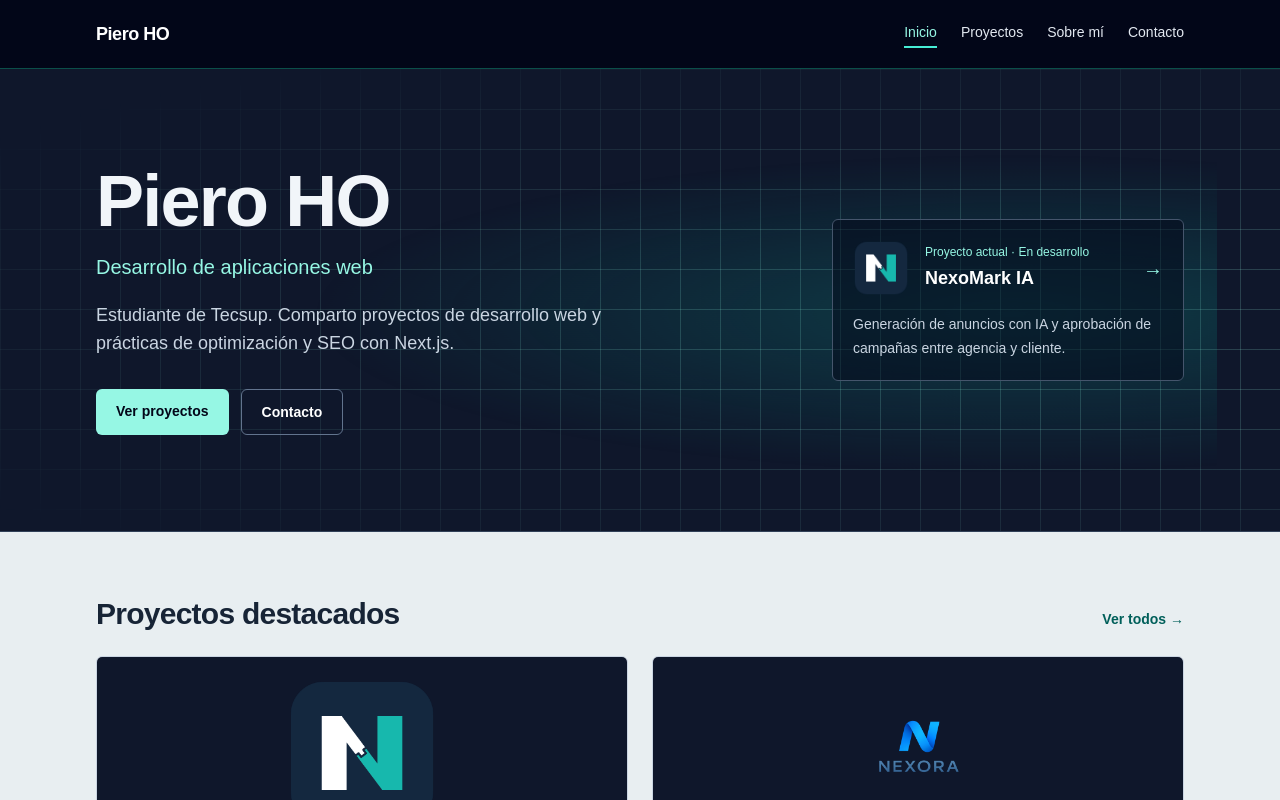
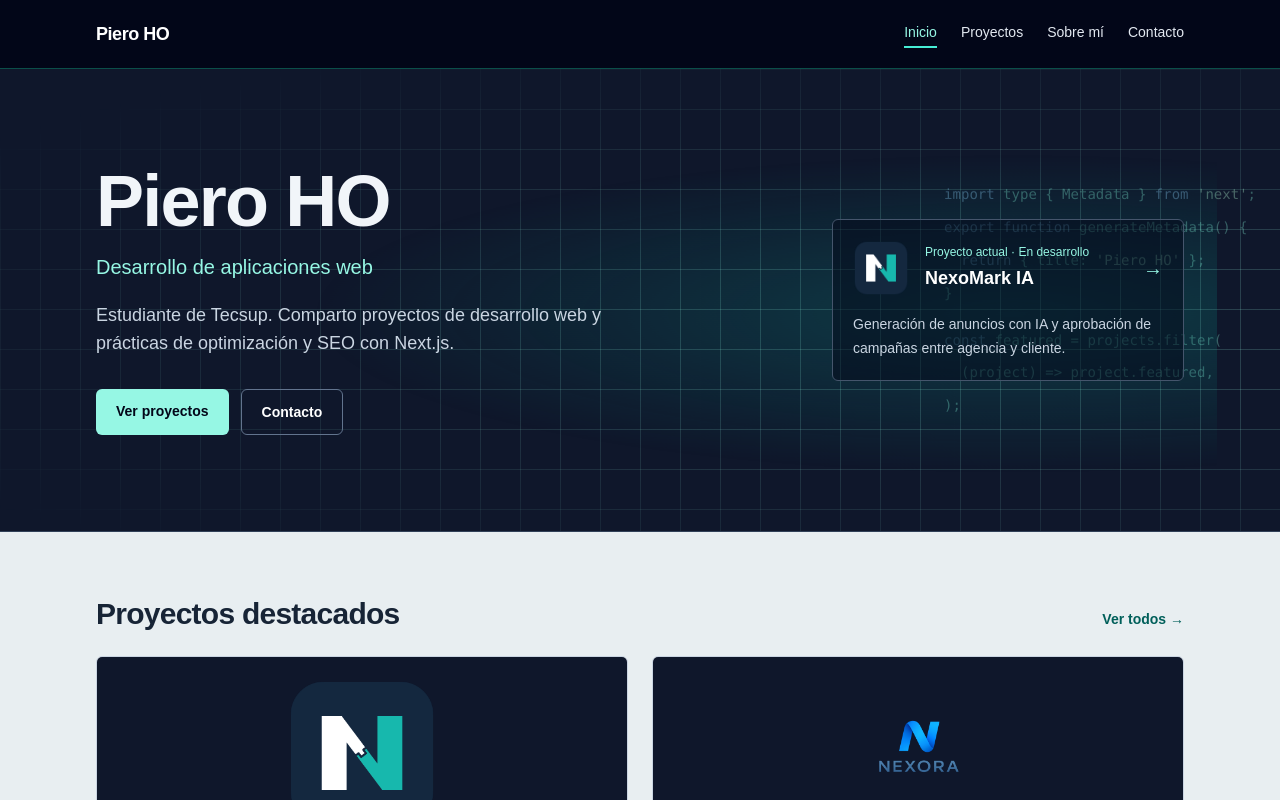
Before and after one commit to C5-PHO/DAWA-S14, a Next.js app: page / in a window 1280 px wide. Shown: the top 800 px of the page. Built offline with nearby package versions, Linux system fonts and the light colour scheme; no server answers.

Commit message:
feat: animate TypeScript snippets in portfolio hero

```diff
--- a/src/app/globals.css
+++ b/src/app/globals.css
@@ -89,3 +89,66 @@ footer :focus-visible {
     }
   }
 }
+
+.hero-code {
+  position: absolute;
+  right: max(1.5rem, calc((100% - 80rem) / 2));
+  top: 50%;
+  z-index: -1;
+  pointer-events: none;
+  transform: translateY(-50%);
+  color: #81e4cd;
+  opacity: 0.36;
+  font: 0.875rem/2.35 ui-monospace, Consolas, monospace;
+  white-space: pre;
+}
+
+.hero-code span {
+  display: block;
+  width: max-content;
+}
+
+.hero-code b {
+  color: #8dc9f2;
+  font-weight: 500;
+}
+
+.hero-code i {
+  color: #b1f4d0;
+  font-style: normal;
+}
+
+.hero-code-gap {
+  margin-top: 1em;
+}
+
+@media (max-width: 47.99rem) {
+  .hero-code {
+    top: auto;
+    right: 1rem;
+    bottom: 0;
+    transform: none;
+    opacity: 0.15;
+    font-size: 0.75rem;
+  }
+}
+
+@media (prefers-reduced-motion: no-preference) {
+  .hero-code span {
+    animation: hero-code-type 13s steps(30, end) infinite both;
+  }
+
+  .hero-code span:nth-child(2) { animation-delay: 0.4s; }
+  .hero-code span:nth-child(3) { animation-delay: 0.8s; }
+  .hero-code span:nth-child(4) { animation-delay: 1.2s; }
+  .hero-code span:nth-child(5) { animation-delay: 1.6s; }
+  .hero-code span:nth-child(6) { animation-delay: 2s; }
+  .hero-code span:nth-child(7) { animation-delay: 2.4s; }
+
+  @keyframes hero-code-type {
+    0% { clip-path: inset(0 100% 0 0); opacity: 0; }
+    3% { opacity: 1; }
+    13%, 75% { clip-path: inset(0 0 0 0); opacity: 1; }
+    80%, 100% { clip-path: inset(0 0 0 0); opacity: 0; }
+  }
+}
--- a/src/app/page.tsx
+++ b/src/app/page.tsx
@@ -9,6 +9,17 @@ export default function Home() {
   return (
     <div className="w-full">
       <section className="hero border-b border-slate-700 bg-slate-900 text-slate-100">
+        <div aria-hidden="true" className="hero-code">
+          <code>
+            <span><b>import</b>{' type { Metadata } '}<b>from</b>{' ' }<i>&apos;next&apos;</i>;</span>
+            <span><b>export function</b>{' generateMetadata() {'}</span>
+            <span>{'  '}<b>return</b>{' { title: '}<i>&apos;Piero HO&apos;</i>{' };'}</span>
+            <span>{'}'}</span>
+            <span className="hero-code-gap"><b>const</b>{' featured = projects.filter('}</span>
+            <span>{'  (project) => project.featured,'}</span>
+            <span>{');'}</span>
+          </code>
+        </div>
         <div className="mx-auto grid max-w-6xl items-center gap-10 px-5 py-14 sm:px-8 sm:py-20 md:grid-cols-[minmax(0,1fr)_minmax(0,22rem)] md:py-24">
           <div>
             <h1 className="text-5xl font-semibold tracking-tight sm:text-7xl">{personalInfo.name}</h1>
```
